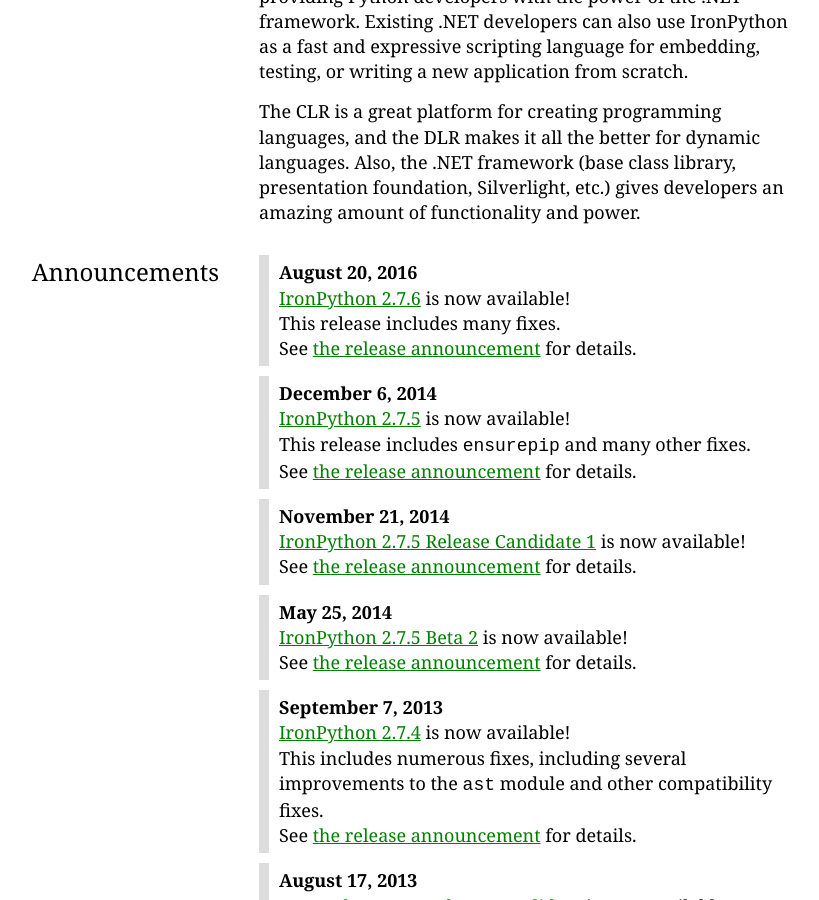
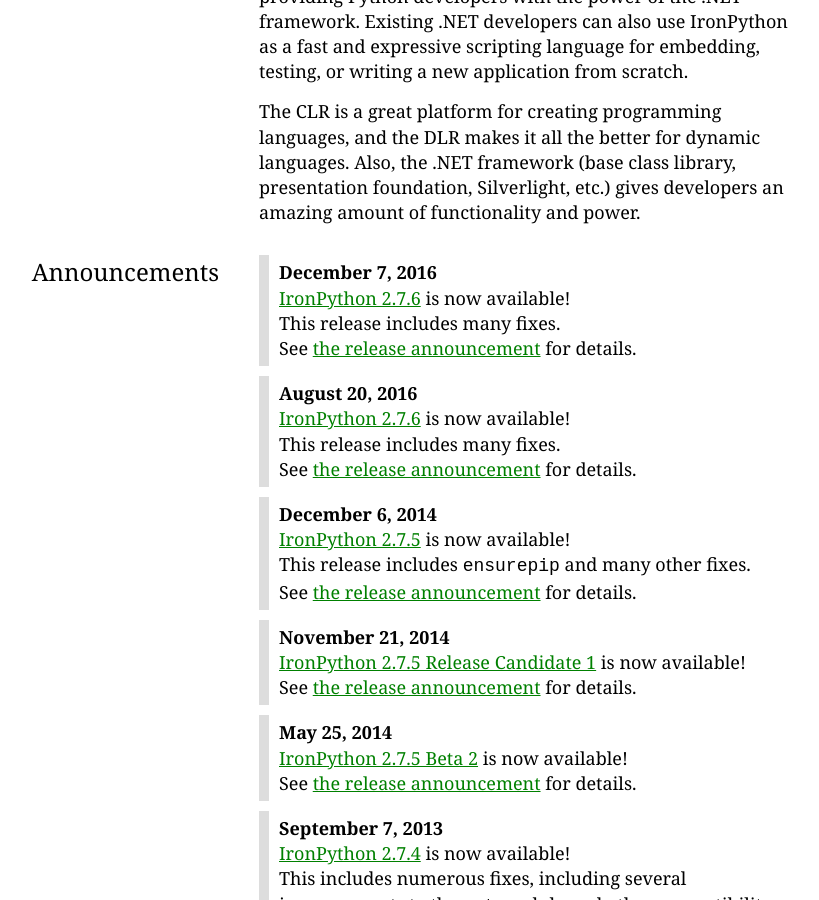
Before and after one commit to IronLanguages/ironpython.net, a Jekyll site: the page built from index.html, in a window 1280 px wide and 900 px high, scrolled down 708 px. Shown: the whole window, without its empty margins (231-1050 px from the left). Built offline with Jekyll 4.4.1, drawn with Linux system fonts in a browser that asks for light colours.

Commit message:
Update with correct latest version

```diff
--- a/index.html
+++ b/index.html
@@ -15,6 +15,13 @@
 </div>
 <div class="section" id="announcements">
     <h1>Announcements</h1>
+    <div class="strip admonition">
+        <p class="first admonition-title">December 7, 2016</p>
+        <p><a class="reference external" href="https://github.com/IronLanguages/main/releases/tag/ipy-2.7.7">IronPython 2.7.6</a> is now available!</p>
+        <p>This release includes many fixes.
+        <p>See <a href="https://github.com/IronLanguages/main/releases/tag/ipy-2.7.7">
+        the release announcement</a> for details.
+    </div>
     <div class="strip admonition">
         <p class="first admonition-title">August 20, 2016</p>
         <p><a class="reference external" href="https://github.com/IronLanguages/main/releases/tag/ipy-2.7.6.3">IronPython 2.7.6</a> is now available!</p>
```
